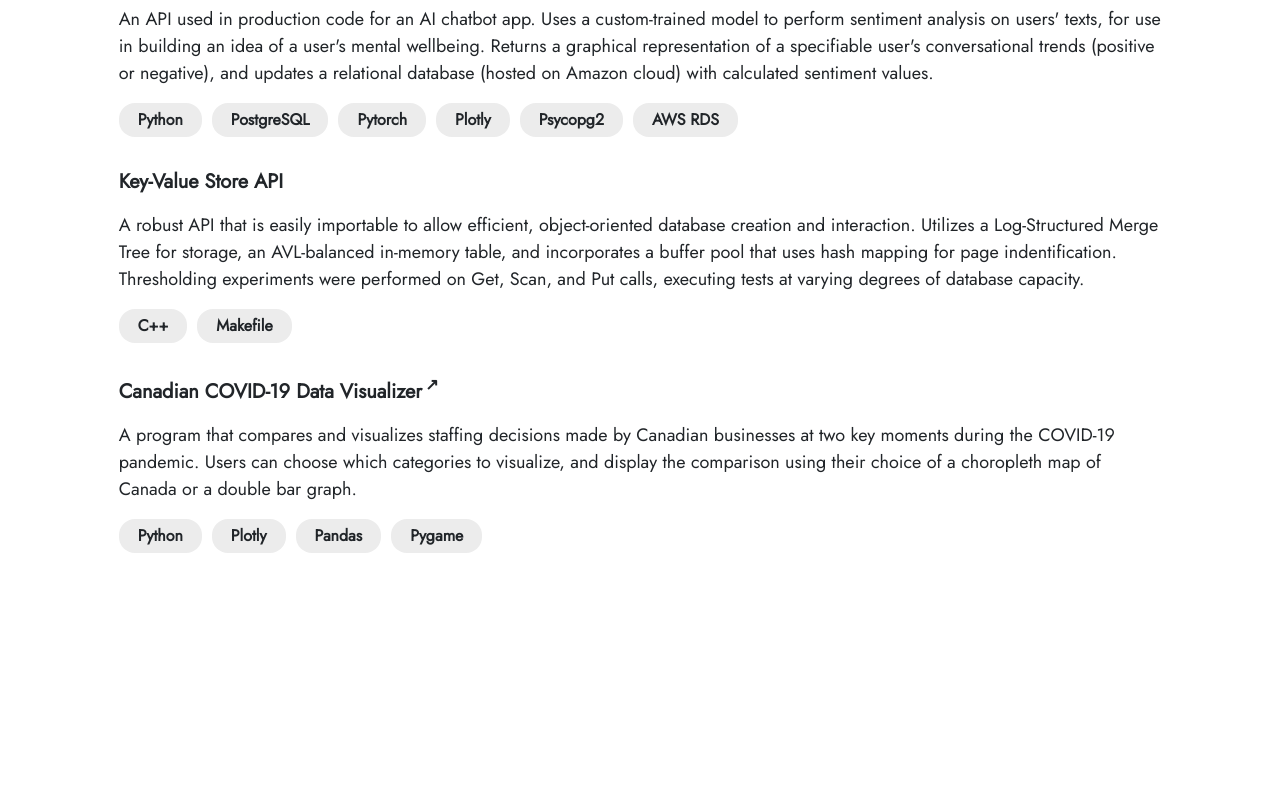
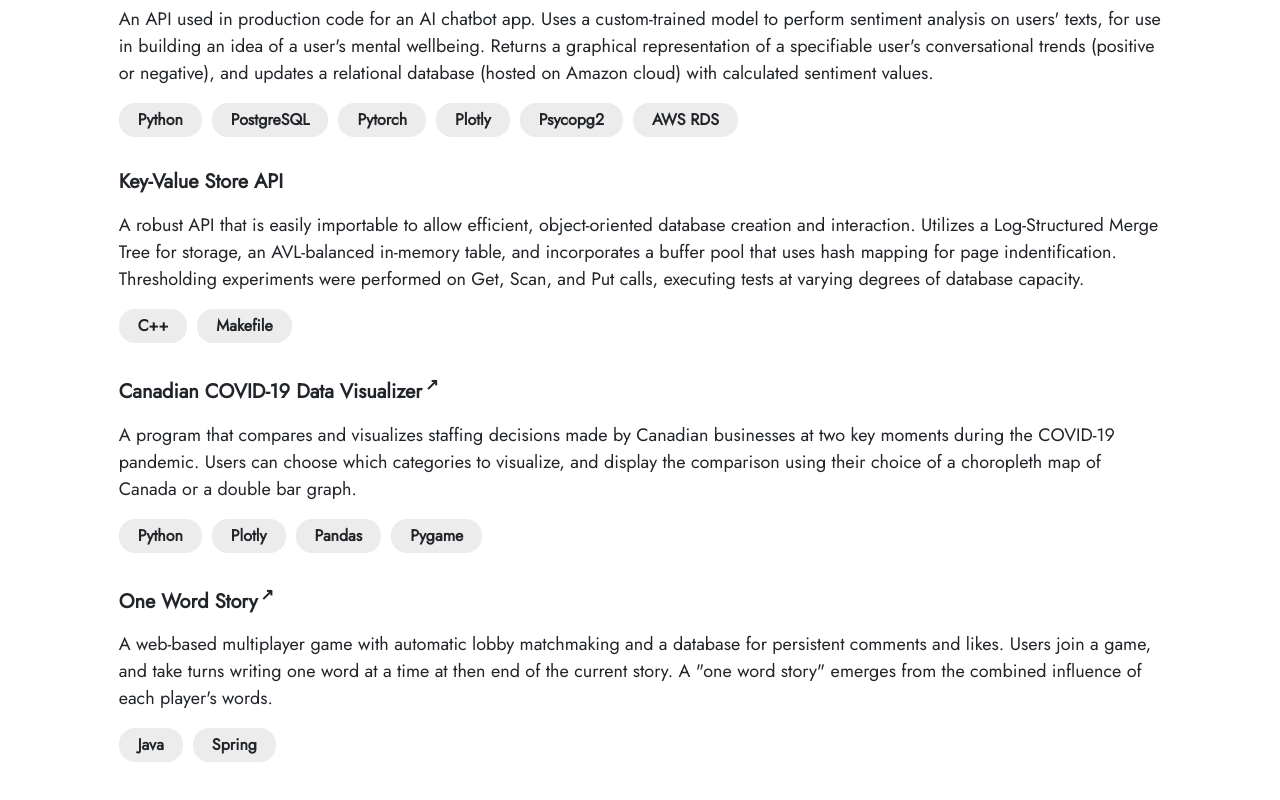
Before and after one commit to PatrickFidler/patrickfidler.github.io, a plain HTML site: page index.html in a window 1280 px wide. Shown: the part 1581-2381 px from the top of the page. Before the commit the page ends 2184 px from the top, so only its background shows below. Drawn offline with nearby package versions, Linux system fonts and the light colour scheme.

Commit message:
update projects

```diff
--- a/index.html
+++ b/index.html
@@ -4,7 +4,7 @@
 	<meta charset="utf-8">
 	<meta name="description" content="">
 	<meta name="viewport" content="width=device-width, initial-scale=1">
-	<title>template</title>
+	<title>Patrick Fidler</title>
 
 	<!-- bootstrap css -->
 	<link href="https://cdn.jsdelivr.net/npm/bootstrap@5.3.3/dist/css/bootstrap.min.css" rel="stylesheet" integrity="sha384-QWTKZyjpPEjISv5WaRU9OFeRpok6YctnYmDr5pNlyT2bRjXh0JMhjY6hW+ALEwIH" crossorigin="anonymous">
@@ -140,6 +140,14 @@
 							<div class="attribute"><p>Pandas</p></div>
 							<div class="attribute"><p>Pygame</p></div>
 						</div>
+                        <a class="project-link" href="https://github.com/Team-Tree-Dog/One-Word-Story" target="_blank">One Word Story<span class="link-arrow">↗</span></a>
+						<p>
+							A web-based multiplayer game with automatic lobby matchmaking and a database for persistent comments and likes. Users join a game, and take turns writing one word at a time at then end of the current story. A "one word story" emerges from the combined influence of each player's words.
+						</p>
+						<div class="d-flex">
+							<div class="attribute"><p>Java</p></div>
+							<div class="attribute"><p>Spring</p></div>
+						</div>
 					</div>
 				</div>
 			</div>
```
